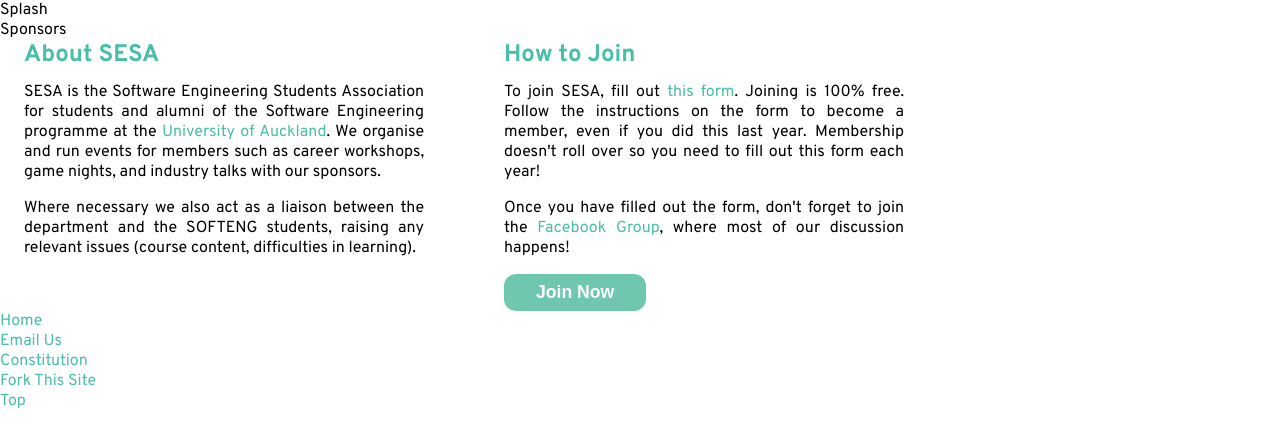
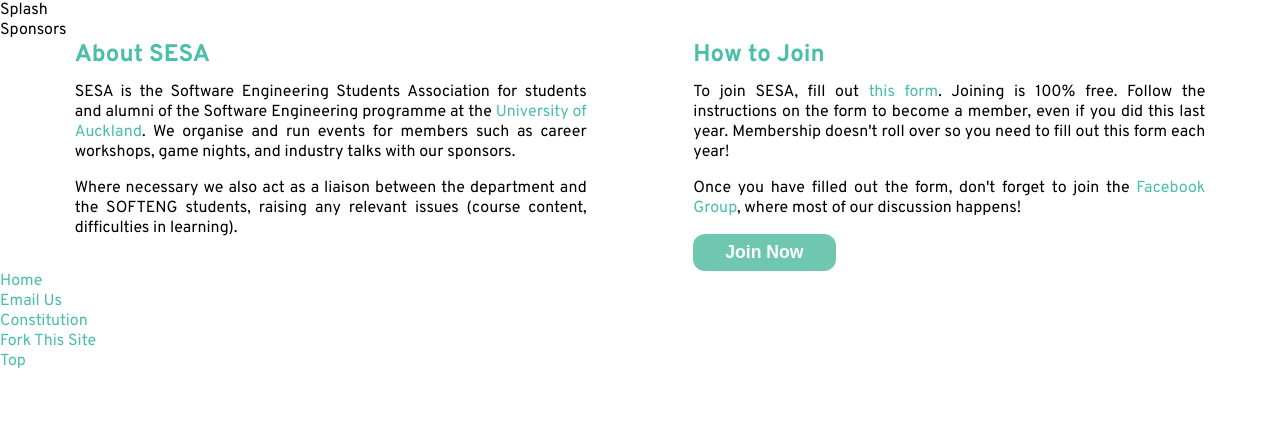
Before and after one commit to sesauoa/ausesa.github.com, a Jekyll site: the page built from index.html, in a window 1280 px wide. Shown: the top 447 px of the page. Built offline with Jekyll 4.4.1, drawn with Linux system fonts in a browser that asks for light colours.

Commit message:
Tweaked flexbox css to support better resizing

```diff
--- a/css/style.scss
+++ b/css/style.scss
@@ -30,9 +30,14 @@
 
 .body-container {
   display: flex;
-  gap: 80px;
-  padding: 0 24px;
+  justify-content: space-evenly;
+  gap: 2em;
   flex-wrap: wrap;
+
+  .column {
+    min-width: 320px;
+    width: 40%;
+  }
 }
 
 .post {
@@ -65,8 +70,3 @@
     }
   }
 }
-
-.column {
-  min-width: 320px;
-  max-width: 400px;
-}
```
